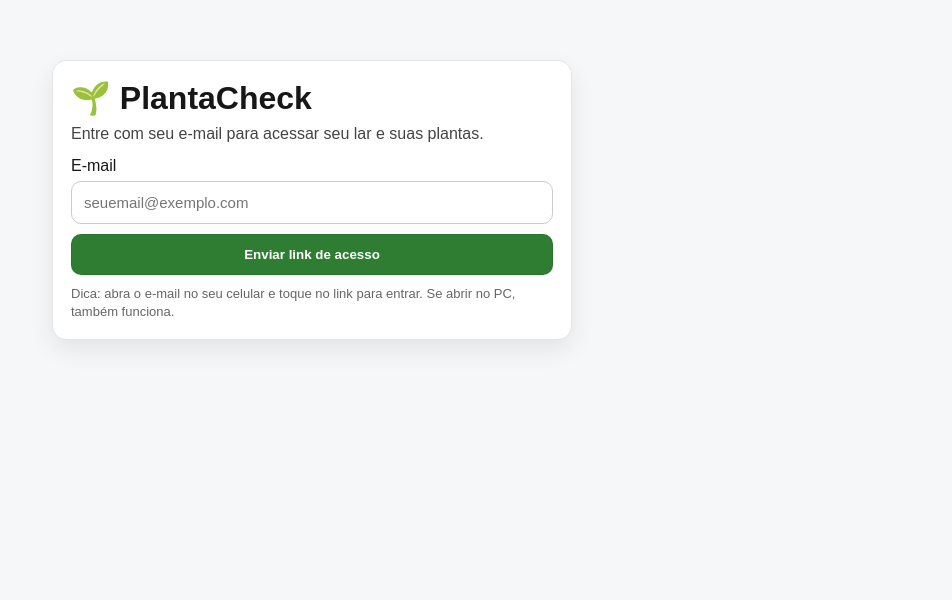
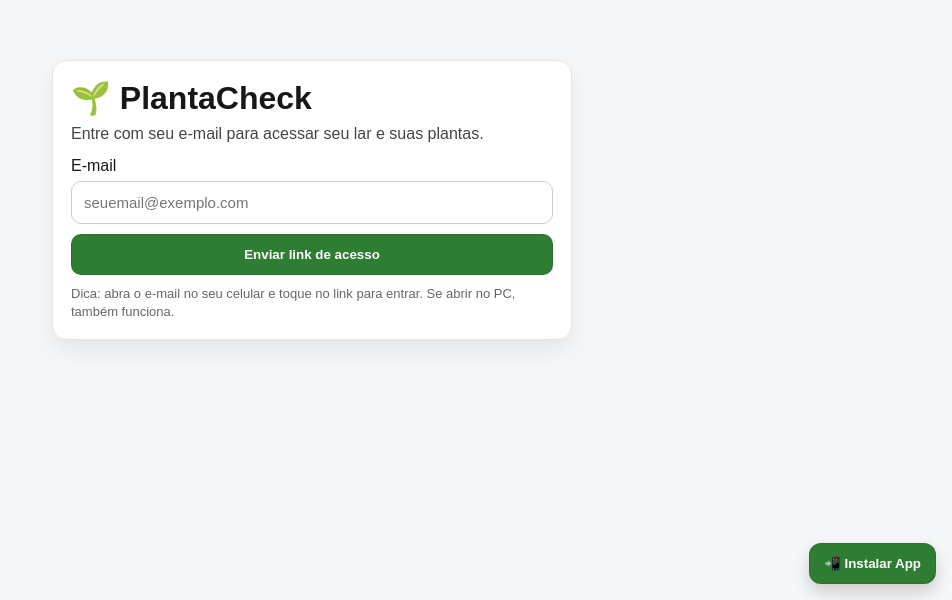
Before and after one commit to giovane-geromini/plantacheck, a Next.js app: page /login in a window 1280 px wide. Shown: the part 200-800 px from the top of the page, without its empty margins (328-1280 px from the left). Built offline with nearby package versions, Linux system fonts and the light colour scheme; no server answers.

Commit message:
Show install button on all pages

```diff
--- a/src/app/layout.tsx
+++ b/src/app/layout.tsx
@@ -1,6 +1,7 @@
 import type { Metadata, Viewport } from "next";
 import "./globals.css";
 import SwRegister from "./SwRegister";
+import InstallPwaButton from "@/components/InstallPwaButton";
 
 export const metadata: Metadata = {
   title: "PlantaCheck",
@@ -18,6 +19,9 @@ export default function RootLayout({ children }: { children: React.ReactNode })
       <body>
         <SwRegister />
         {children}
+
+        {/* ✅ botão sempre disponível em qualquer rota, inclusive /login */}
+        <InstallPwaButton />
       </body>
     </html>
   );
```
